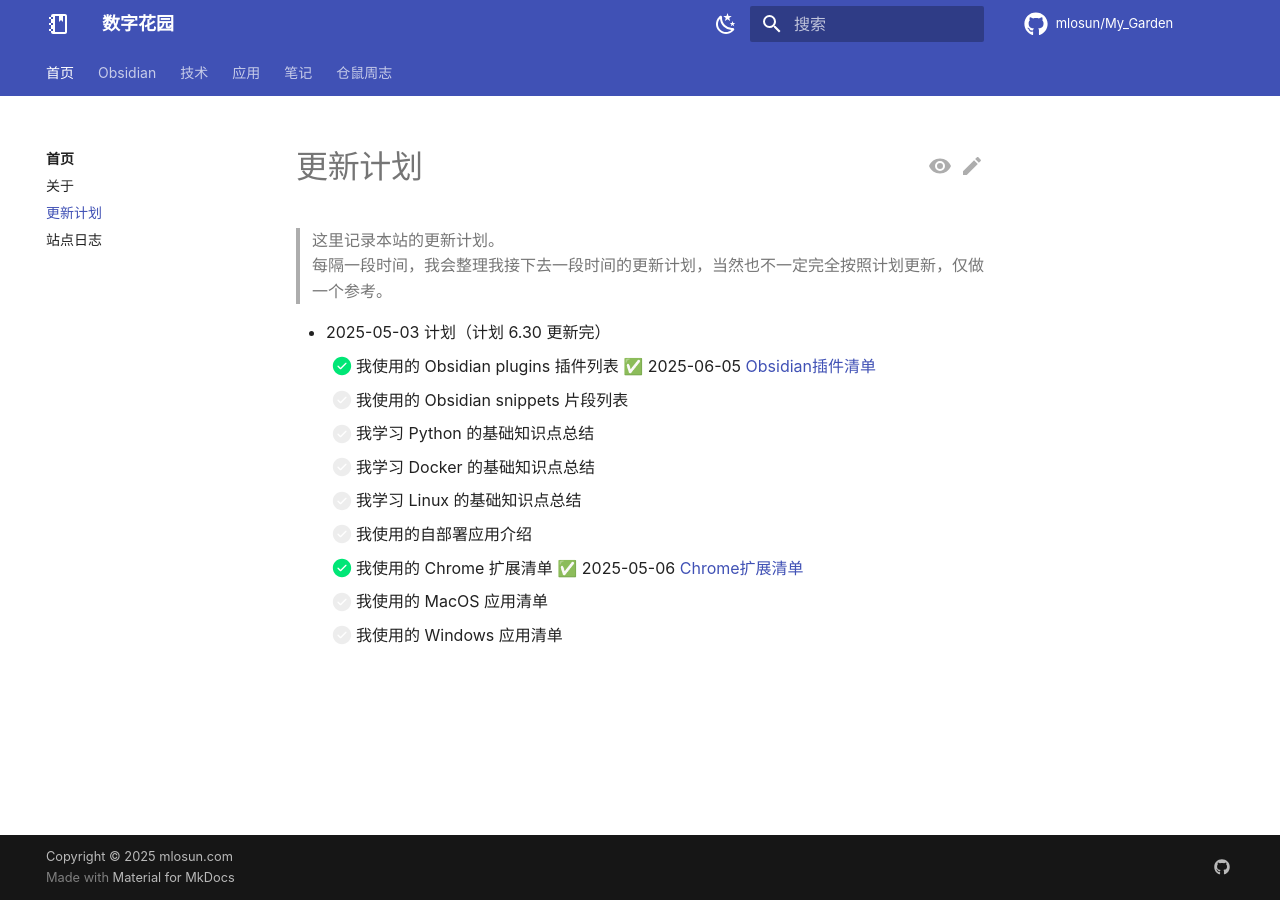
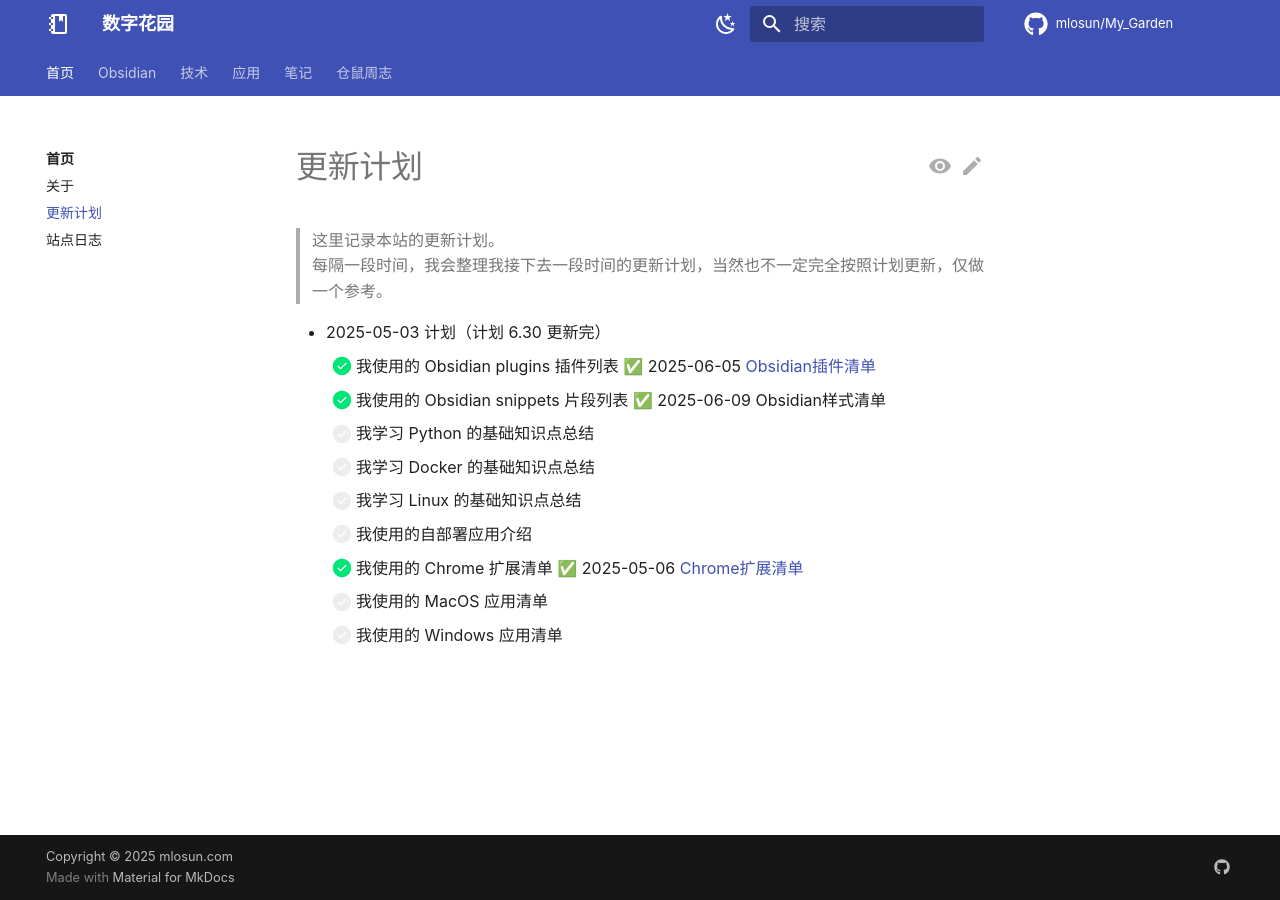
Before and after one commit to mlosun/My_Garden, an MkDocs documentation site: the page built from docs/about/Roadmap.md, in a window 1280 px wide. Built offline with MkDocs 1.6.1 and Material for MkDocs 9.7.7, drawn with Linux system fonts in a browser that asks for light colours; comment, search, counter and statistics services are not loaded.

Commit message:
PUSH NOTE : Roadmap.md

```diff
--- a/docs/about/Roadmap.md
+++ b/docs/about/Roadmap.md
@@ -10,7 +10,7 @@ title: 更新计划
 
 - 2025-05-03 计划（计划 6.30 更新完）
 	- [x] 我使用的 Obsidian plugins 插件列表 ✅ 2025-06-05 [Obsidian插件清单](../obsidian/Obsidian%E6%8F%92%E4%BB%B6%E6%B8%85%E5%8D%95.md)
-	- [ ] 我使用的 Obsidian snippets 片段列表
+	- [x] 我使用的 Obsidian snippets 片段列表 ✅ 2025-06-09 Obsidian样式清单
 	- [ ] 我学习 Python 的基础知识点总结
 	- [ ] 我学习 Docker 的基础知识点总结
 	- [ ] 我学习 Linux 的基础知识点总结
```
